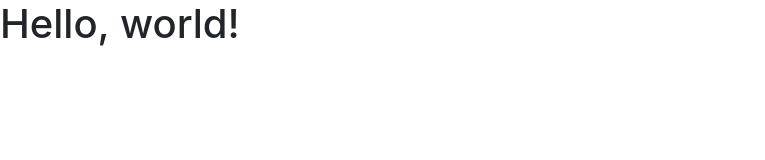
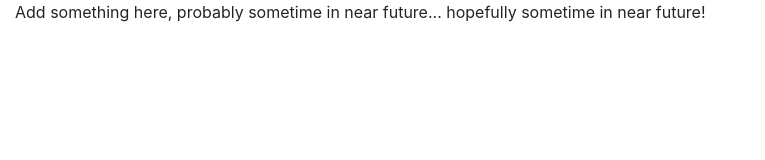
Before and after one commit to vivekkr12/vivekkr12.github.io, a plain HTML site: page index.html in a window 1280 px wide. Shown: the whole page, without its empty margins (0-765 px from the left). Drawn offline with nearby package versions, Linux system fonts and the light colour scheme.

Commit message:
put something funny

```diff
--- a/index.html
+++ b/index.html
@@ -8,10 +8,12 @@
     <!-- Bootstrap CSS -->
     <link rel="stylesheet" href="https://stackpath.bootstrapcdn.com/bootstrap/4.3.1/css/bootstrap.min.css" integrity="sha384-ggOyR0iXCbMQv3Xipma34MD+dH/1fQ784/j6cY/iJTQUOhcWr7x9JvoRxT2MZw1T" crossorigin="anonymous">
 
-    <title>Hello, world!</title>
+    <title>Vivek Kumar</title>
   </head>
   <body>
-    <h1>Hello, world!</h1>
+    <div class="container-fluid">
+      Add something here, probably sometime in near future... hopefully sometime in near future!
+    </div>
 
     <!-- Optional JavaScript -->
     <!-- jQuery first, then Popper.js, then Bootstrap JS -->
```
Also changed, not shown: 1 other file.
